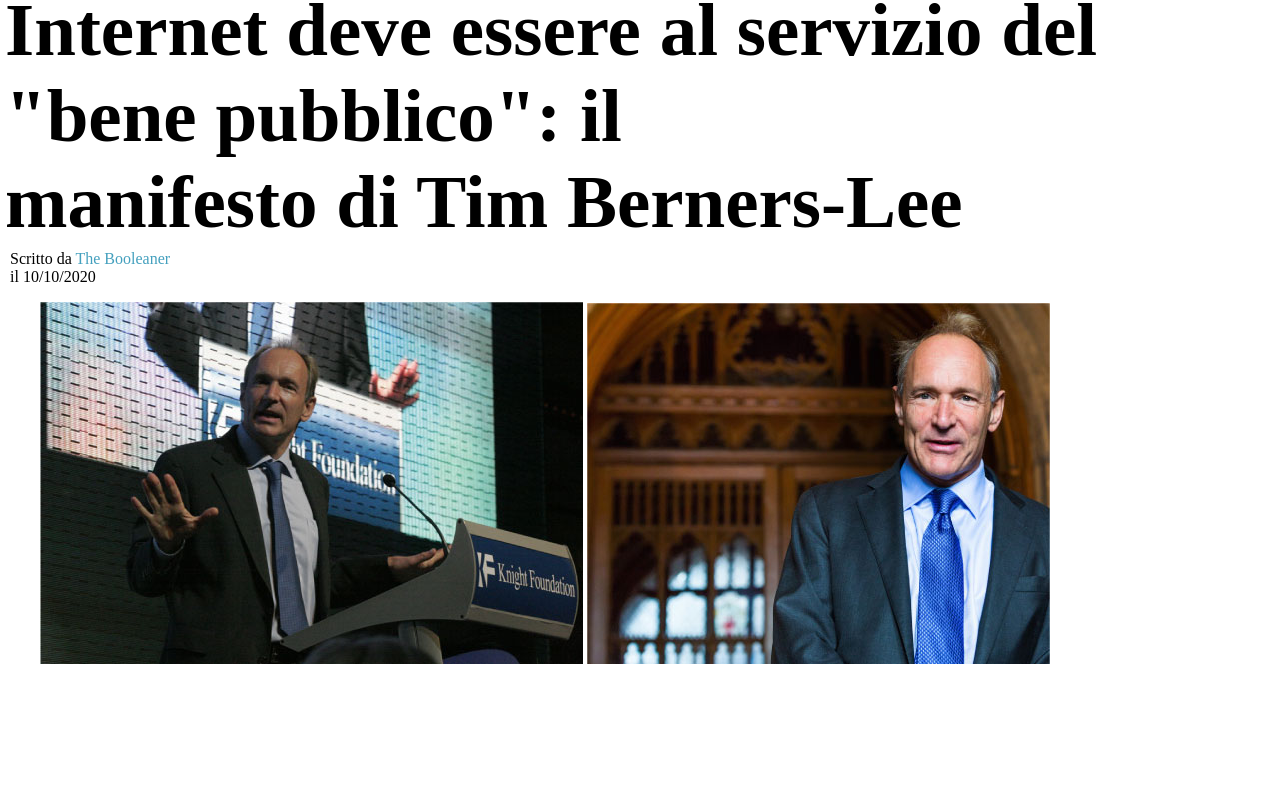
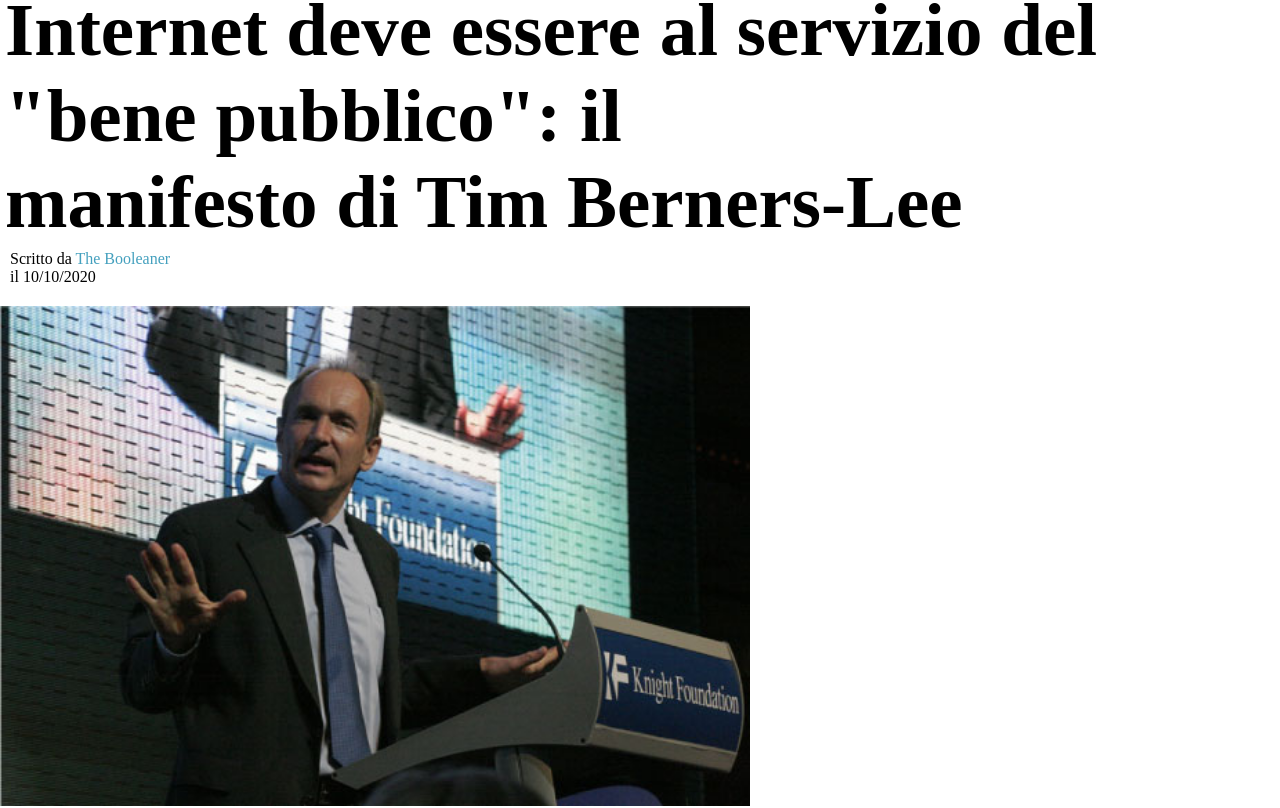
Before and after one commit to virtu-alex/html-css-booleaner, a plain HTML site: page index.html in a window 1280 px wide. Shown: the part 182-990 px from the top of the page. Before the commit the page ends 866 px from the top, so only its background shows below. Drawn offline with Linux system fonts and the light colour scheme.

Commit message:
boiler+header

```diff
--- a/index.html
+++ b/index.html
@@ -32,8 +32,8 @@
     <main>
         <div>
             <figure>
-                <img src="img/tim-1.jpg" alt="Tim-Berners-Lee">
-                <img src="img/tim-2.jpg" alt="Tim-Berners-Lee">
+                <img class="img-1" src="img/tim-1.jpg" alt="Tim-Berners-Lee">
+                <img class="img-1" src="img/tim-2.jpg" alt="Tim-Berners-Lee">
             </figure>
         </div>
     </main>
--- a/style.css
+++ b/style.css
@@ -31,3 +31,13 @@ p{
 span{
     color: rgb(68, 160, 190);
 }
+
+.img-1{
+    padding-top: 20px;
+    width: 750px;
+    height: 500px;
+}
+
+figure{
+    margin: 0;
+}
```
